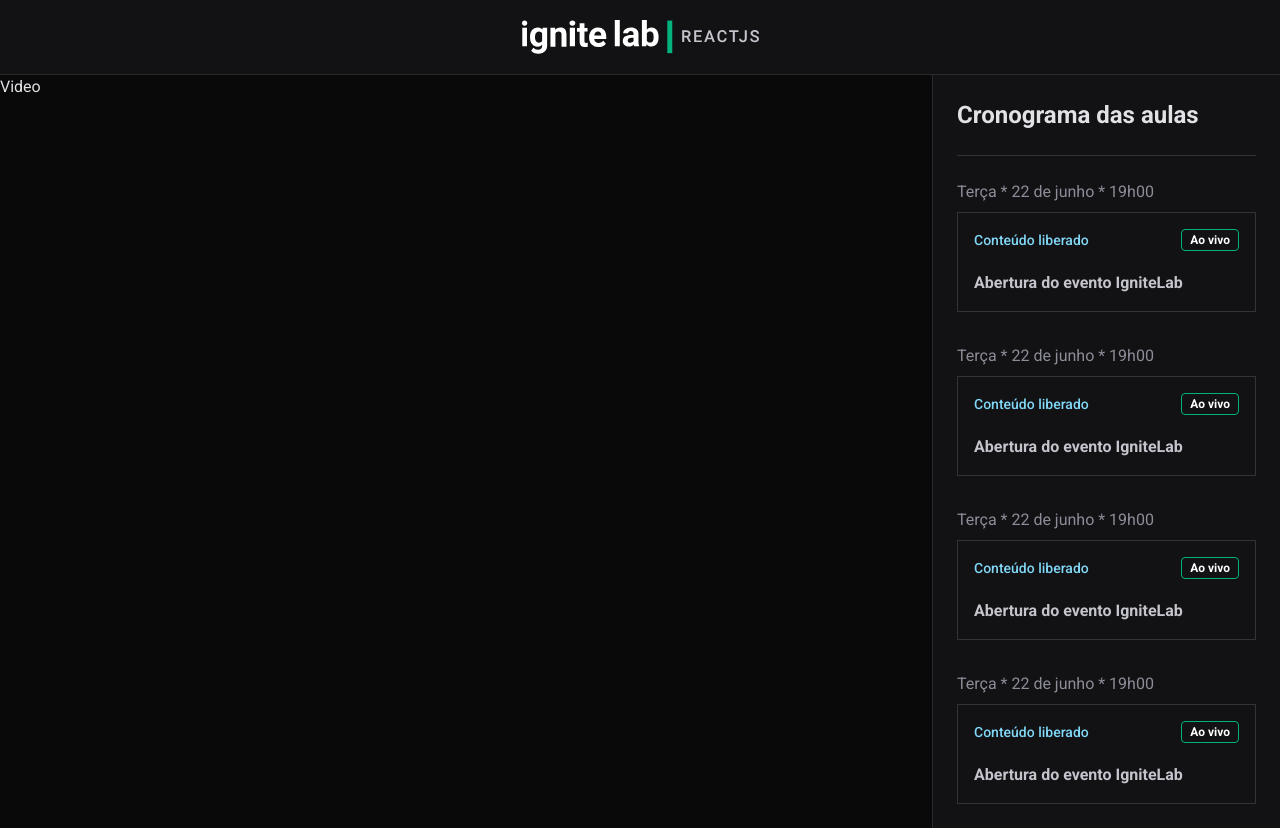
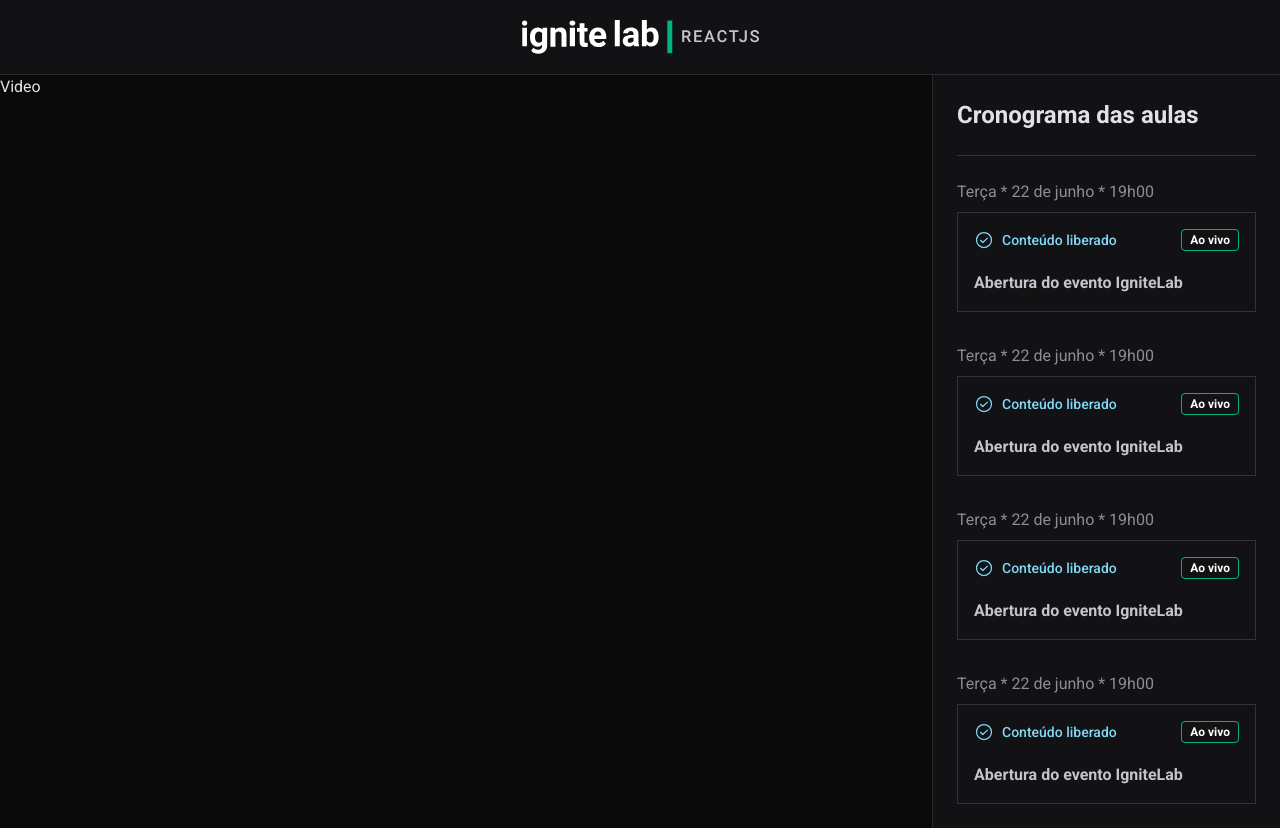
Before and after one commit to marcosJuniorPassarella/event-platform-rocketseat, a React (Vite) app: page / in a window 1280 px wide. Built offline with nearby package versions, Linux system fonts and the light colour scheme.

Commit message:
Added icon in Lesson component

```diff
--- a/src/components/Lesson.tsx
+++ b/src/components/Lesson.tsx
@@ -1,10 +1,13 @@
+import { CheckCircle } from "phosphor-react";
+
 export function Lesson() {
   return (
     <a href="#">
       <span className="text-gray-300">Terça * 22 de junho * 19h00</span>
       <div className="rouded border border-gray-500 p-4 mt-2">
         <header className="flex items-center justify-between">
-          <span className="text-sm text-blue-500 font-medium">
+          <span className="text-sm text-blue-500 font-medium flex items-center gap-2">
+            <CheckCircle size={20} />
             Conteúdo liberado
           </span>
           <span className="text-xs rounded py-[0.125rem] px-2 text-white border border-green-300 font-bold">
```
